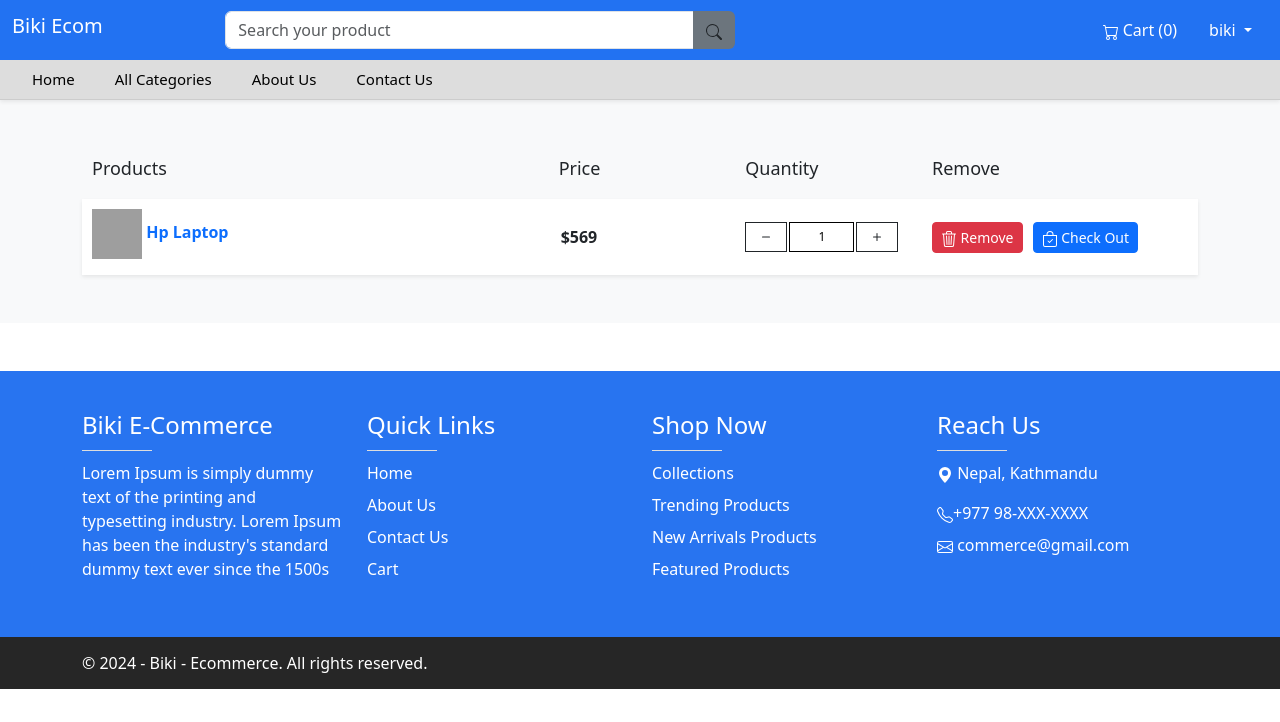
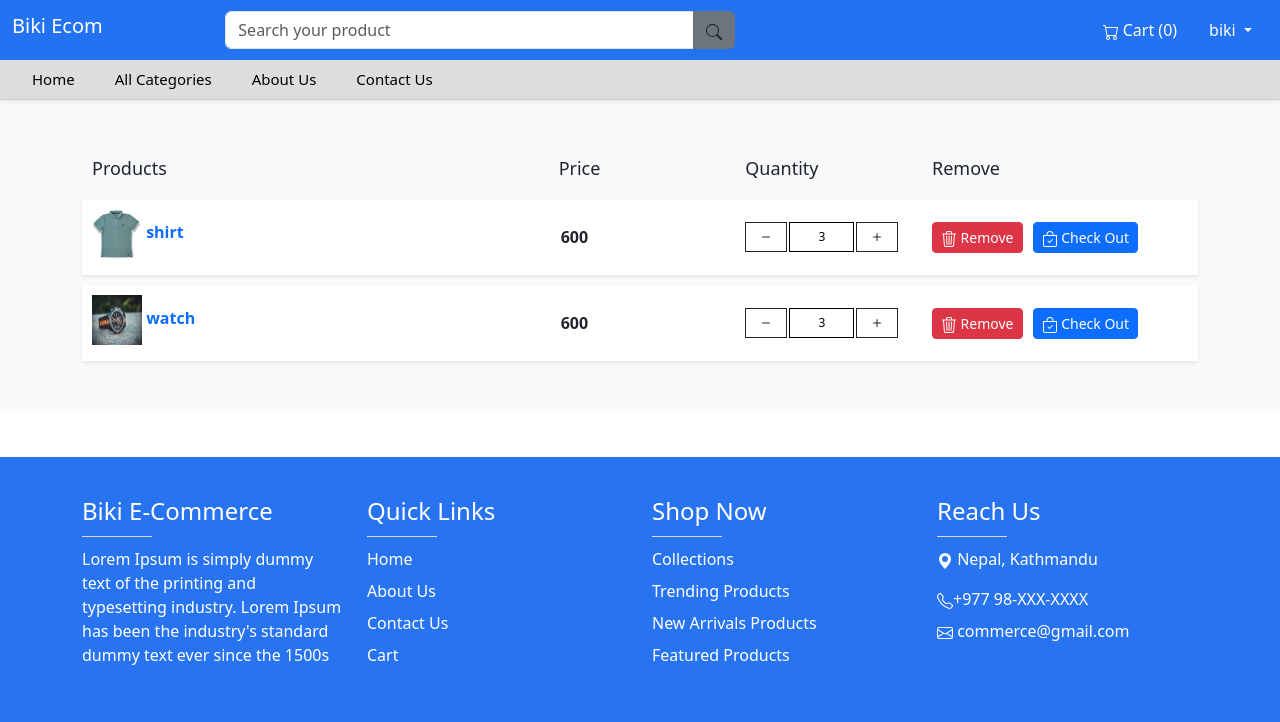
Before and after one commit to BiTech5/commerce-website, a Django app: page /cart/ in a window 1280 px wide. Shown: the top 722 px of the page. Run offline with Django 5.2, Linux system fonts and the light colour scheme; a user stored in the database is signed in; data comes from the database, SQL or seed files in the repository; grey boxes are pictures that could not be loaded.

Commit message:
showing cart details

```diff
--- a/shop/models.py
+++ b/shop/models.py
@@ -32,7 +32,7 @@ class AboutUs(models.Model):
         verbose_name_plural = "About Us"
 
 class Cart(models.Model):
-    user = models.ForeignKey(User, on_delete=models.CASCADE)  # Add user field
+    user = models.ForeignKey(User, on_delete=models.CASCADE, null=True, blank=True) # Add user field
     product = models.ForeignKey('Product', on_delete=models.CASCADE)  # Add product field
     quantity = models.IntegerField(default=1)
     created_at = models.DateTimeField(auto_now_add=True)
--- a/shop/templates/cart.html
+++ b/shop/templates/cart.html
@@ -23,18 +23,19 @@
                             </div>
                         </div>
 
+                        {% for i in cart_items %}
                         <div class="cart-item">
                             <div class="row">
                                 <div class="col-md-5 my-auto">
                                     <a href="">
                                         <label class="product-name">
-                                            <img src="hp-laptop.jpg" style="width: 50px; height: 50px" alt="">
-                                            Hp Laptop
+                                            <img src="{{i.product.img.url}}" style="width: 50px; height: 50px" alt="">
+                                            {{i.product.title}}
                                         </label>
                                     </a>
                                 </div>
                                 <div class="col-md-2 my-auto">
-                                    <label class="price">$569 </label>
+                                    <label class="price">{{total_price}}</label>
                                 </div>
                                 <div class="col-md-2 col-7 my-auto">
                                     <div class="quantity">
@@ -42,7 +43,7 @@
                                             <span class="btn btn1"><svg xmlns="http://www.w3.org/2000/svg" width="16" height="16" fill="currentColor" class="bi bi-dash" viewBox="0 0 16 16">
                                                 <path d="M4 8a.5.5 0 0 1 .5-.5h7a.5.5 0 0 1 0 1h-7A.5.5 0 0 1 4 8"/>
                                               </svg></span>
-                                            <input type="text" value="1" class="input-quantity" />
+                                            <input type="text" value="{{i.quantity}}" class="input-quantity" />
 
                                             <span class="btn btn1"><svg xmlns="http://www.w3.org/2000/svg" width="16" height="16" fill="currentColor" class="bi bi-plus" viewBox="0 0 16 16">
                                                 <path d="M8 4a.5.5 0 0 1 .5.5v3h3a.5.5 0 0 1 0 1h-3v3a.5.5 0 0 1-1 0v-3h-3a.5.5 0 0 1 0-1h3v-3A.5.5 0 0 1 8 4"/>
@@ -70,6 +71,7 @@
 
                         </div>
 
+                    {% endfor %}
                     </div>
                 </div>
             </div>
--- a/shop/urls.py
+++ b/shop/urls.py
@@ -10,5 +10,6 @@ urlpatterns = [
     path('cart/',views.cart,name='cart'),
     path('detail/<slug>/',views.product_detail,name='detail'),
     path('checkout/',views.checkout,name='checkout'),
-    path('logout/',views.logout,name='logout')
+    path('logout/',views.logout,name='logout'),
+    path('add-to-cart/<int:product_id>/', views.add_to_cart, name='add_to_cart'),
 ]
--- a/shop/views.py
+++ b/shop/views.py
@@ -1,4 +1,5 @@
-from django.shortcuts import render,redirect
+from django.shortcuts import render,redirect,get_object_or_404
+from django.http import HttpResponse
 from . import models
 from django.contrib.auth.models import User
 from django.contrib import auth
@@ -47,7 +48,14 @@ def logout(request):
     return redirect('login')
 @login_required(login_url='/login/')
 def cart(request):
-    return render(request,'cart.html')
+    cart_items = models.Cart.objects.filter(user=request.user)
+    total_price = sum(item.product.dis_price * item.quantity for item in cart_items)
+
+    context = {
+        'cart_items': cart_items,
+        'total_price': total_price,
+    }
+    return render(request,'cart.html',context)
 @login_required(login_url='/login/')
 def product_detail(request,slug):
     detail=models.Product.objects.get(slug=slug)
@@ -55,3 +63,14 @@ def product_detail(request,slug):
 @login_required(login_url='/login/')
 def checkout(request):
     return render(request,'checkout.html')
+
+
+def add_to_cart(request, product_id):
+    product = get_object_or_404(models.Product, id=product_id)
+    user = request.user
+
+    cart_item, created = models.Cart.objects.get_or_create(user=user, product=product)
+    if not created:
+        cart_item.quantity += 1
+        cart_item.save()
+    return redirect('cart')
```
Also changed, not shown: shop/templates/detail.html (+6 -3 lines), db.sqlite3, shop/migrations/0004_cart.py, shop/migrations/0005_alter_cart_user.py (added).
